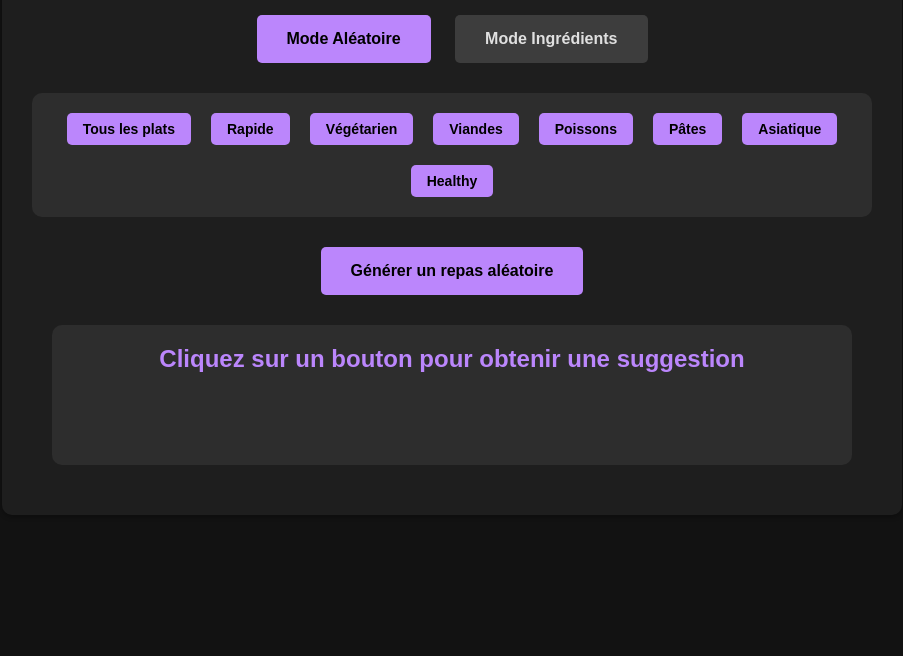
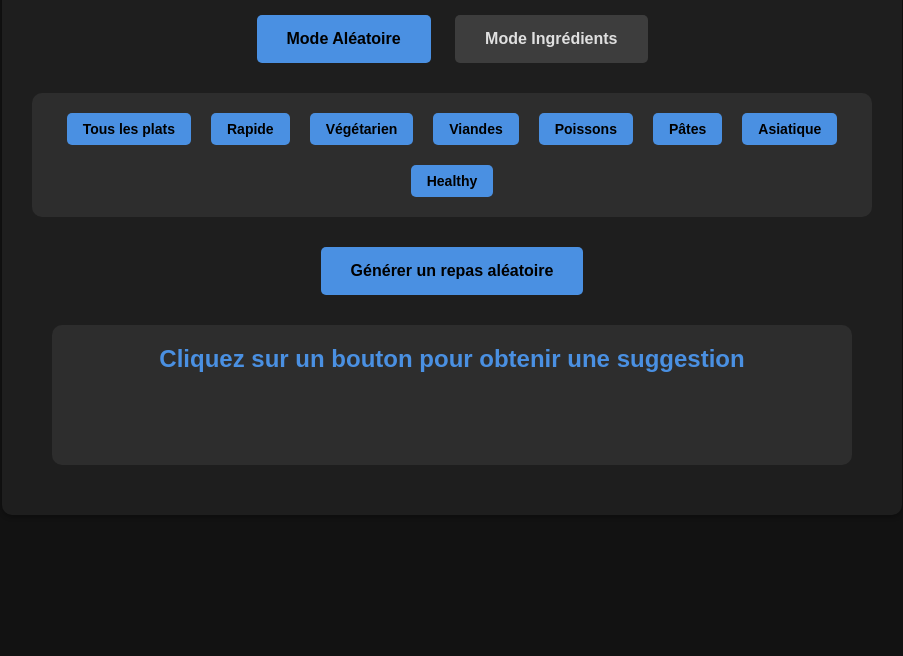
Before and after one commit to strenelabitt/repas, a plain HTML site: page index.html in a window 1280 px wide. Shown: the part 144-800 px from the top of the page, without its empty margins (188-1091 px from the left). Drawn offline with Linux system fonts and the light colour scheme.

Commit message:
Update index.html

```diff
--- a/index.html
+++ b/index.html
@@ -10,8 +10,8 @@
             --bg-secondary: #1e1e1e;
             --bg-tertiary: #2d2d2d;
             --bg-input: #3d3d3d;
-            --accent-primary: #bb86fc;
-            --accent-hover: #a174e8;
+            --accent-primary: #4A90E2;
+            --accent-hover: #357ABD;
             --text-primary: #e0e0e0;
             --error: #cf6679;
         }
```
